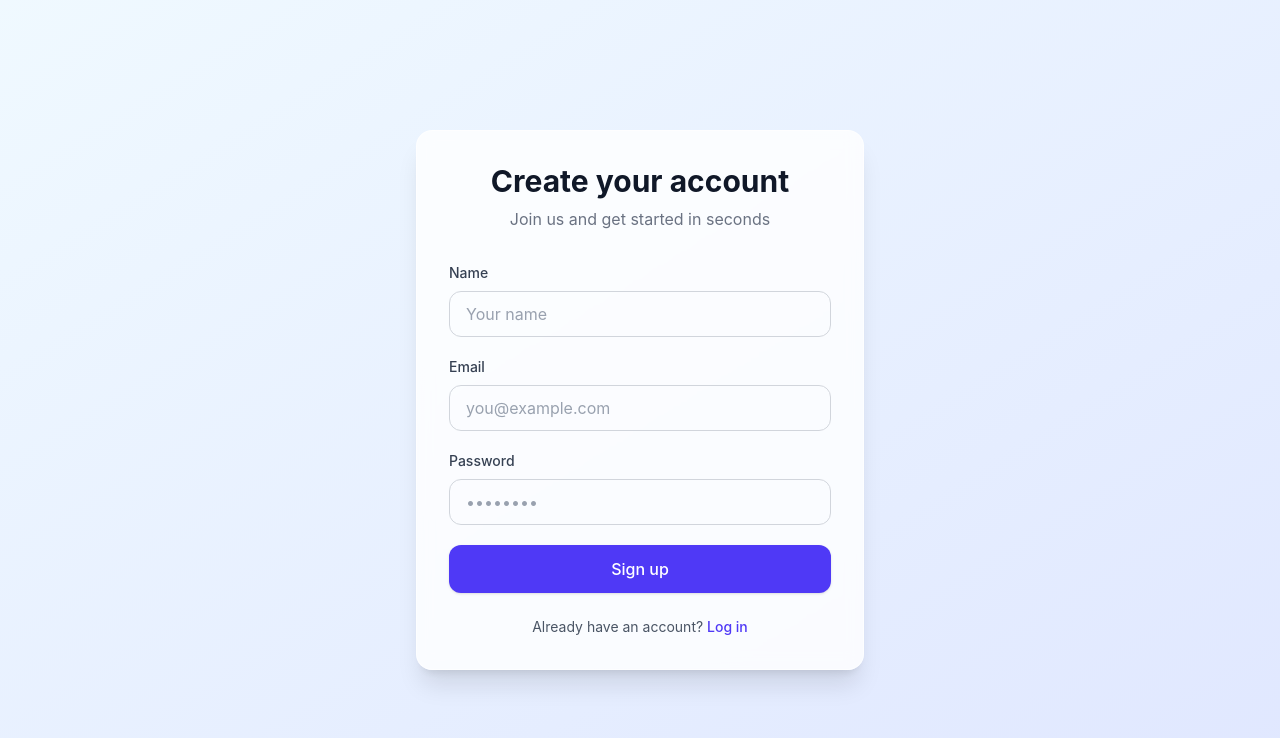
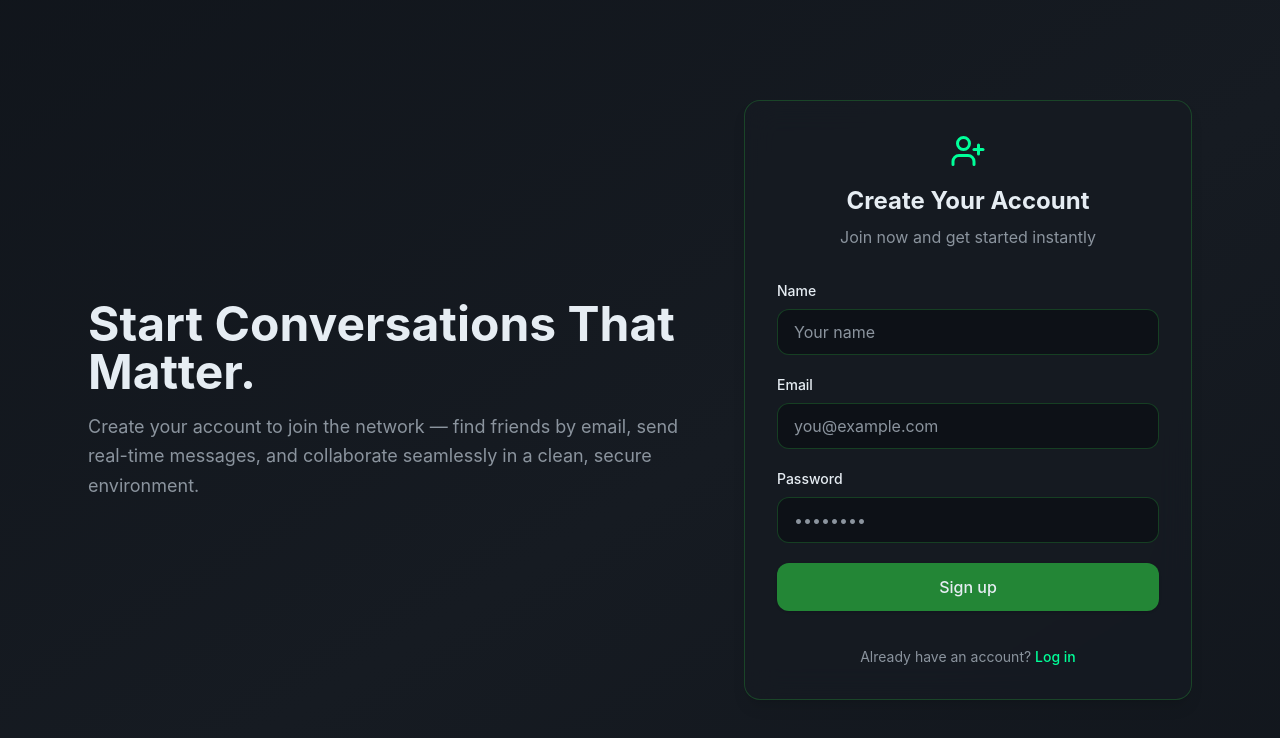
Before and after one commit to anurag5152/chat-web, a React (Create React App) app: page /signup in a window 1280 px wide. Shown: the top 738 px of the page. Built offline with nearby package versions, Linux system fonts and the light colour scheme; no server answers.

Commit message:
demo-ready

```diff
--- a/package.json
+++ b/package.json
@@ -14,6 +14,8 @@
     "cross-env": "^10.1.0",
     "express": "^5.1.0",
     "express-session": "^1.18.2",
+    "framer-motion": "^12.23.22",
+    "lucide-react": "^0.544.0",
     "react": "^19.1.1",
     "react-dom": "^19.1.1",
     "react-router-dom": "^7.9.1",
--- /dev/null
+++ b/sessions/Pj1pdhvq7tJnPWvc5Gfi7K1nUZTdZMz3.json
@@ -0,0 +1 @@
+{"cookie":{"originalMaxAge":null,"expires":null,"secure":false,"httpOnly":true,"path":"/"},"userId":1,"__lastAccess":1759761195695}
--- /dev/null
+++ b/sessions/Xn5T9gbZDNtJLIHxvgvtwWwc_2zp4Dwr.json
@@ -0,0 +1 @@
+{"cookie":{"originalMaxAge":null,"expires":null,"secure":false,"httpOnly":true,"path":"/"},"userId":2,"__lastAccess":1759761191452}
--- a/src/pages/login.js
+++ b/src/pages/login.js
@@ -1,28 +1,109 @@
-import React from 'react';
+import React from "react";
+import { motion } from "framer-motion";
+import { Lock } from "lucide-react";
+
 export default function Login() {
   return (
-        <div className="min-h-screen bg-gradient-to-br from-indigo-50 to-fuchsia-100 flex items-center justify-center px-4">
-            <div className="w-full max-w-md bg-white/80 backdrop-blur rounded-2xl shadow-xl border border-white/60">
-                <div className="p-6 sm:p-8">
-                    <h1 className="text-2xl sm:text-3xl font-bold text-gray-900 text-center">Welcome back</h1>
-                    <p className="mt-2 text-center text-gray-500">Log in to continue</p>
+    <div className="min-h-screen flex items-center justify-center bg-[#0D1117] relative overflow-hidden">
+      {/* Soft gradient background animation */}
+      <motion.div
+        className="absolute inset-0 bg-gradient-to-br from-[#0D1117] via-[#161B22] to-[#0D1117]"
+        animate={{
+          backgroundPosition: ["0% 0%", "100% 100%", "0% 0%"],
+        }}
+        transition={{
+          duration: 25,
+          repeat: Infinity,
+          ease: "linear",
+        }}
+        style={{
+          backgroundSize: "200% 200%",
+          zIndex: 0,
+        }}
+      ></motion.div>
+
+      <div className="relative z-10 flex flex-col sm:flex-row items-center justify-between w-full max-w-6xl px-6 py-10">
+        {/* LEFT SIDE - Intro text */}
+        <motion.div
+          initial={{ x: -60, opacity: 0 }}
+          animate={{ x: 0, opacity: 1 }}
+          transition={{ duration: 0.9, ease: "easeOut" }}
+          className="flex-1 text-left space-y-4 sm:pr-10 mb-10 sm:mb-0"
+        >
+          <h1 className="text-4xl sm:text-5xl font-bold text-[#E6EDF3]">
+            Connect. Chat. Collaborate.
+          </h1>
+          <p className="text-[#8B949E] text-lg leading-relaxed">
+            A modern, real-time messaging platform built for seamless
+            conversations.
+            Find friends by email, send requests instantly, and chat live with a
+            smooth, secure, and lightning-fast experience.
+          </p>
+        </motion.div>
+
+        {/* RIGHT SIDE - Login form */}
+        <motion.div
+          initial={{ x: 40, opacity: 0 }}
+          animate={{ x: 0, opacity: 1 }}
+          transition={{ duration: 0.9, ease: "easeOut" }}
+          className="flex-1 max-w-md bg-[#161B22]/80 backdrop-blur-lg border border-[#238636]/40 rounded-2xl shadow-lg p-8"
+        >
+          <div className="flex flex-col items-center">
+            <Lock size={36} className="text-[#00FF99] mb-4" />
+            <h1 className="text-2xl font-bold text-[#E6EDF3] text-center">
+              Welcome Back
+            </h1>
+            <p className="mt-2 text-center text-[#8B949E]">
+              Log in to continue your conversations
+            </p>
+          </div>
 
           <form action="/login" method="post" className="mt-8 space-y-5">
             <div>
-                            <label className="block text-sm font-medium text-gray-700">Email</label>
-                            <input name="email" type="email" required className="mt-2 w-full rounded-xl border border-gray-300 px-4 py-2.5 text-gray-900 placeholder-gray-400 focus:outline-none focus:ring-2 focus:ring-indigo-500 focus:border-indigo-500 transition" placeholder="you@example.com" />
+              <label className="block text-sm font-medium text-[#E6EDF3]">
+                Email
+              </label>
+              <input
+                name="email"
+                type="email"
+                required
+                className="mt-2 w-full rounded-xl border border-[#238636]/40 bg-[#0D1117] px-4 py-2.5 text-[#E6EDF3] placeholder-[#8B949E] focus:outline-none focus:ring-2 focus:ring-[#00FF99]/50 transition"
+                placeholder="you@example.com"
+              />
             </div>
 
             <div>
-                            <label className="block text-sm font-medium text-gray-700">Password</label>
-                            <input name="password" type="password" required className="mt-2 w-full rounded-xl border border-gray-300 px-4 py-2.5 text-gray-900 placeholder-gray-400 focus:outline-none focus:ring-2 focus:ring-indigo-500 focus:border-indigo-500 transition" placeholder="••••••••" />
+              <label className="block text-sm font-medium text-[#E6EDF3]">
+                Password
+              </label>
+              <input
+                name="password"
+                type="password"
+                required
+                className="mt-2 w-full rounded-xl border border-[#238636]/40 bg-[#0D1117] px-4 py-2.5 text-[#E6EDF3] placeholder-[#8B949E] focus:outline-none focus:ring-2 focus:ring-[#00FF99]/50 transition"
+                placeholder="••••••••"
+              />
             </div>
 
-                        <button type="submit" className="w-full inline-flex items-center justify-center rounded-xl bg-indigo-600 px-4 py-3 text-white font-medium shadow-sm hover:bg-indigo-700 focus:outline-none focus:ring-2 focus:ring-indigo-500 focus:ring-offset-2 transition">
+            <button
+              type="submit"
+              className="w-full inline-flex items-center justify-center rounded-xl bg-[#238636] px-4 py-3 text-[#E6EDF3] font-medium shadow-sm hover:bg-[#00FF99] hover:text-[#0D1117] focus:outline-none focus:ring-2 focus:ring-[#00FF99]/50 focus:ring-offset-2 transition-all duration-300"
+            >
               Log in
             </button>
+
+            {/* Sign up redirect */}
+            <p className="text-center text-sm text-[#8B949E] mt-4">
+              Don’t have an account?{" "}
+              <a
+                href="/signup"
+                className="text-[#00FF99] font-medium hover:underline hover:text-[#00FF99]/80 transition-colors duration-300"
+              >
+                Sign up
+              </a>
+            </p>
           </form>
-                </div>
+        </motion.div>
       </div>
     </div>
   );
--- a/src/pages/signup.js
+++ b/src/pages/signup.js
@@ -1,42 +1,123 @@
-import React from 'react';
-import { useNavigate } from 'react-router-dom';
+import React from "react";
+import { motion } from "framer-motion";
+import { UserPlus } from "lucide-react";
+import { useNavigate } from "react-router-dom";
+
 export default function Signup() {
   const navigate = useNavigate();
+
   return (
-        <div className="min-h-screen bg-gradient-to-br from-sky-50 to-indigo-100 flex items-center justify-center px-4">
-            <div className="w-full max-w-md bg-white/80 backdrop-blur rounded-2xl shadow-xl border border-white/60">
-                <div className="p-6 sm:p-8">
-                    <h1 className="text-2xl sm:text-3xl font-bold text-gray-900 text-center">Create your account</h1>
-                    <p className="mt-2 text-center text-gray-500">Join us and get started in seconds</p>
+    <div className="min-h-screen flex items-center justify-center bg-[#0D1117] relative overflow-hidden">
+      {/* Soft gradient background animation */}
+      <motion.div
+        className="absolute inset-0 bg-gradient-to-br from-[#0D1117] via-[#161B22] to-[#0D1117]"
+        animate={{
+          backgroundPosition: ["0% 0%", "100% 100%", "0% 0%"],
+        }}
+        transition={{
+          duration: 25,
+          repeat: Infinity,
+          ease: "linear",
+        }}
+        style={{
+          backgroundSize: "200% 200%",
+          zIndex: 0,
+        }}
+      ></motion.div>
+
+      <div className="relative z-10 flex flex-col sm:flex-row items-center justify-between w-full max-w-6xl px-6 py-10">
+        {/* LEFT SIDE - Intro text */}
+        <motion.div
+          initial={{ x: -60, opacity: 0 }}
+          animate={{ x: 0, opacity: 1 }}
+          transition={{ duration: 0.9, ease: "easeOut" }}
+          className="flex-1 text-left space-y-4 sm:pr-10 mb-10 sm:mb-0"
+        >
+          <h1 className="text-4xl sm:text-5xl font-bold text-[#E6EDF3]">
+            Start Conversations That Matter.
+          </h1>
+          <p className="text-[#8B949E] text-lg leading-relaxed">
+            Create your account to join the network — find friends by email, send real-time messages, and collaborate seamlessly in a clean, secure environment.
+          </p>
+        </motion.div>
+
+        {/* RIGHT SIDE - Signup form */}
+        <motion.div
+          initial={{ x: 40, opacity: 0 }}
+          animate={{ x: 0, opacity: 1 }}
+          transition={{ duration: 0.9, ease: "easeOut" }}
+          className="flex-1 max-w-md bg-[#161B22]/80 backdrop-blur-lg border border-[#238636]/40 rounded-2xl shadow-lg p-8"
+        >
+          <div className="flex flex-col items-center">
+            <UserPlus size={36} className="text-[#00FF99] mb-4" />
+            <h1 className="text-2xl font-bold text-[#E6EDF3] text-center">
+              Create Your Account
+            </h1>
+            <p className="mt-2 text-center text-[#8B949E]">
+              Join now and get started instantly
+            </p>
+          </div>
 
           <form action="/signup" method="post" className="mt-8 space-y-5">
             <div>
-                            <label className="block text-sm font-medium text-gray-700">Name</label>
-                            <input name="name" type="text" required className="mt-2 w-full rounded-xl border border-gray-300 px-4 py-2.5 text-gray-900 placeholder-gray-400 focus:outline-none focus:ring-2 focus:ring-indigo-500 focus:border-indigo-500 transition" placeholder="Your name" />
+              <label className="block text-sm font-medium text-[#E6EDF3]">
+                Name
+              </label>
+              <input
+                name="name"
+                type="text"
+                required
+                className="mt-2 w-full rounded-xl border border-[#238636]/40 bg-[#0D1117] px-4 py-2.5 text-[#E6EDF3] placeholder-[#8B949E] focus:outline-none focus:ring-2 focus:ring-[#00FF99]/50 transition"
+                placeholder="Your name"
+              />
             </div>
 
             <div>
-                            <label className="block text-sm font-medium text-gray-700">Email</label>
-                            <input name="email" type="email" required className="mt-2 w-full rounded-xl border border-gray-300 px-4 py-2.5 text-gray-900 placeholder-gray-400 focus:outline-none focus:ring-2 focus:ring-indigo-500 focus:border-indigo-500 transition" placeholder="you@example.com" />
+              <label className="block text-sm font-medium text-[#E6EDF3]">
+                Email
+              </label>
+              <input
+                name="email"
+                type="email"
+                required
+                className="mt-2 w-full rounded-xl border border-[#238636]/40 bg-[#0D1117] px-4 py-2.5 text-[#E6EDF3] placeholder-[#8B949E] focus:outline-none focus:ring-2 focus:ring-[#00FF99]/50 transition"
+                placeholder="you@example.com"
+              />
             </div>
 
             <div>
-                            <label className="block text-sm font-medium text-gray-700">Password</label>
-                            <input name="password" type="password" required className="mt-2 w-full rounded-xl border border-gray-300 px-4 py-2.5 text-gray-900 placeholder-gray-400 focus:outline-none focus:ring-2 focus:ring-indigo-500 focus:border-indigo-500 transition" placeholder="••••••••" />
+              <label className="block text-sm font-medium text-[#E6EDF3]">
+                Password
+              </label>
+              <input
+                name="password"
+                type="password"
+                required
+                className="mt-2 w-full rounded-xl border border-[#238636]/40 bg-[#0D1117] px-4 py-2.5 text-[#E6EDF3] placeholder-[#8B949E] focus:outline-none focus:ring-2 focus:ring-[#00FF99]/50 transition"
+                placeholder="••••••••"
+              />
             </div>
 
-                        <button type="submit" className="w-full inline-flex items-center justify-center rounded-xl bg-indigo-600 px-4 py-3 text-white font-medium shadow-sm hover:bg-indigo-700 focus:outline-none focus:ring-2 focus:ring-indigo-500 focus:ring-offset-2 transition">
+            <button
+              type="submit"
+              className="w-full inline-flex items-center justify-center rounded-xl bg-[#238636] px-4 py-3 text-[#E6EDF3] font-medium shadow-sm hover:bg-[#00FF99] hover:text-[#0D1117] focus:outline-none focus:ring-2 focus:ring-[#00FF99]/50 focus:ring-offset-2 transition-all duration-300"
+            >
               Sign up
             </button>
+
+            {/* Login redirect */}
+            <p className="text-center text-sm text-[#8B949E] mt-4">
+              Already have an account?{" "}
+              <button
+                type="button"
+                onClick={() => navigate("/login")}
+                className="text-[#00FF99] font-medium hover:underline hover:text-[#00FF99]/80 transition-colors duration-300"
+              >
+                Log in
+              </button>
+            </p>
           </form>
-
-                    <div className="mt-6 text-center text-sm text-gray-600">
-                        Already have an account?{' '}
-                        <a href="#" onClick={(e) => { e.preventDefault(); navigate('/login'); }} className="font-medium text-indigo-600 hover:text-indigo-700">
-                            Log in
-                        </a>
-                    </div>
-                </div>
+        </motion.div>
       </div>
     </div>
   );
```
Also changed, not shown: 2 other files (tests, documents, lock files or other folders). Lines whose indentation alone changed are shown as unchanged.
